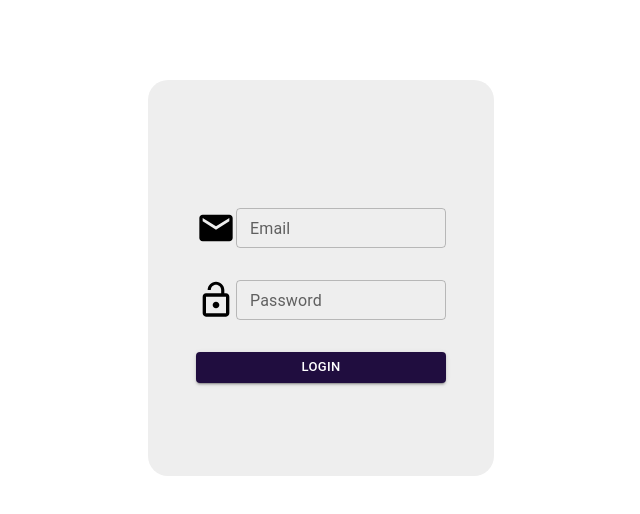
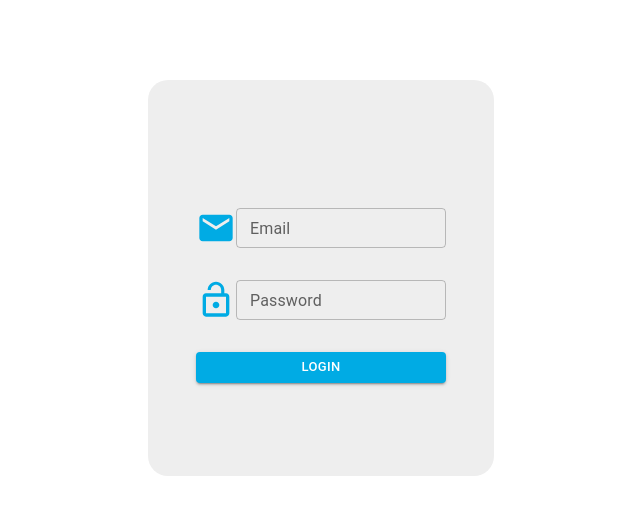
Before and after one commit to Dek490/BetahouseFrontEndK, a React (Vite) app: page / in a window 1280 px wide. Shown: the top 514 px of the page, without its empty margins (319-959 px from the left). Built offline with nearby package versions, Linux system fonts and the light colour scheme.

Commit message:
Redirect from login page

```diff
--- a/src/components/Login/Login.jsx
+++ b/src/components/Login/Login.jsx
@@ -10,8 +10,10 @@ import EmailIcon from '@mui/icons-material/Email';
 import jscookie from 'js-cookie'
 // import { useNavigate } from "react-router-dom";
 import { useUserContext } from '../ContextApi/userContext';
+import { useNavigate } from 'react-router-dom';
 
 export default function Login() {
+  const usenavigate = useNavigate();
 
     const LoginValidate = yup.object({
         email: yup.string().required('Please enter your email address'),
@@ -46,20 +48,21 @@ export default function Login() {
         mutateAsync(data).then((res) => {
             setIsLogin(true)
             jscookie.set('token',res.data.Token)
+            usenavigate('/Dashboard')
 
 
         });
     }
   return (
     <>
-    <Box>
+    <Box >
 
         <Box component='form' onSubmit={handleSubmit(Login)} sx={{width:'250px',backgroundColor:"#eee",p:6,mx:'auto', mt:10,height:'300px',borderRadius:5}}>
 
             <Stack direction={'column'} spacing={2} sx={{mt:10}}>
                {isError && <Alert severity='error'>Incorrect Email or Password</Alert>}
                 <Stack direction={'row'}>
-                <EmailIcon sx={{fontSize:40}}/>
+                <EmailIcon sx={{fontSize:40, color:'primary.main'}}/>
                 <TextField {...register('email')} size='small' label='Email' variant='outlined'></TextField>
                 </Stack>
                 <p>
@@ -70,7 +73,7 @@ export default function Login() {
 
             </p>
                 <Stack direction={'row'}>
-                <LockOpenIcon sx={{fontSize:40}}/>
+                <LockOpenIcon sx={{fontSize:40, color:'primary.main'}}/>
                 <TextField type='password' {...register('password')} size='small' label='Password' variant='outlined'></TextField>
 
                 </Stack>
@@ -81,7 +84,7 @@ export default function Login() {
                )}
 
             </p>
-                <Button type='submit'variant='contained' size='small' >Login</Button>
+                <Button type='submit'variant='contained' size='small' sx={{color:'white'}}>Login</Button>
             </Stack>
         </Box>
 
--- a/src/main.jsx
+++ b/src/main.jsx
@@ -15,8 +15,8 @@ const queryClient = new QueryClient()
 const theme = createTheme({
   palette: {
     primary: {
-      main: '#200d3f',
-      dark:'#e48518',
+      main: '#00ABE4',
+      dark:'#6C164E',
       light:"#E9F7EF"
     },
 
```
Also changed, not shown: src/App.jsx (+5 -3 lines).
